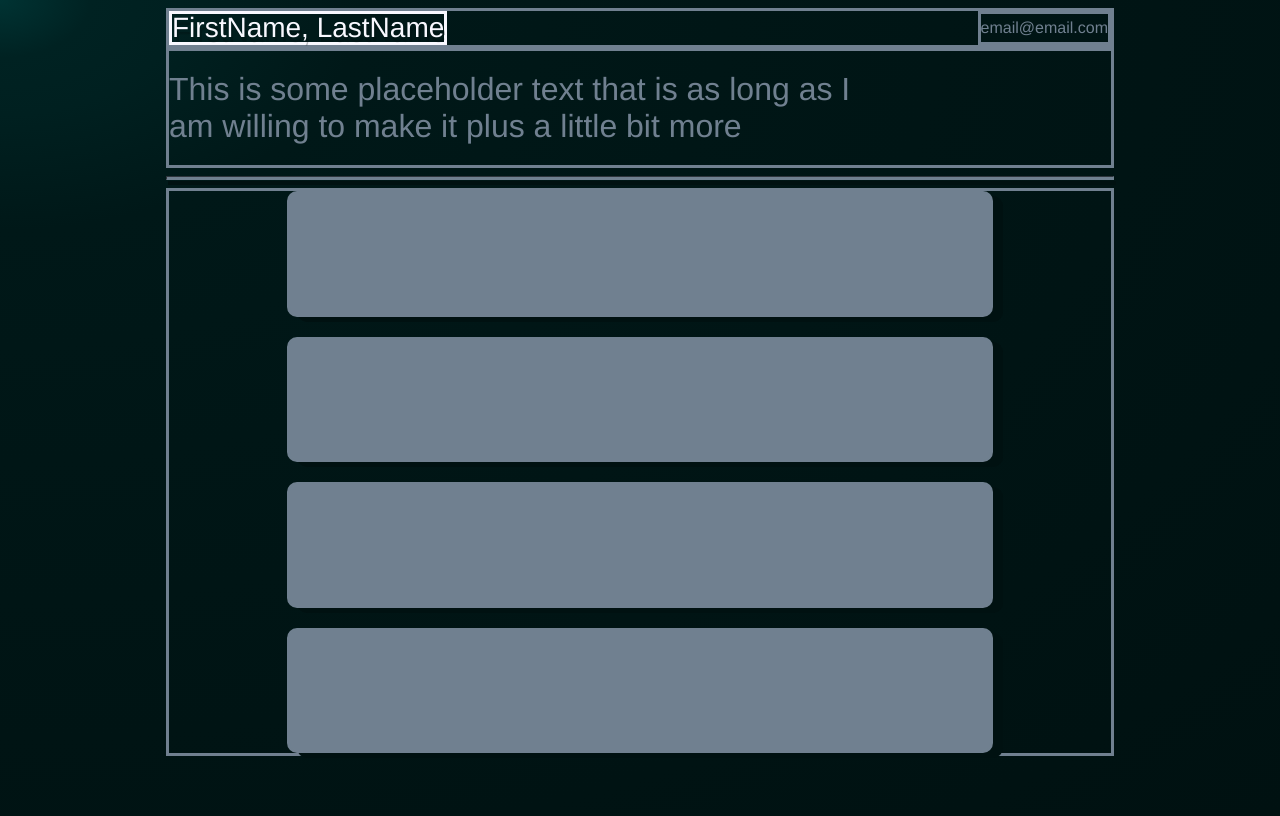
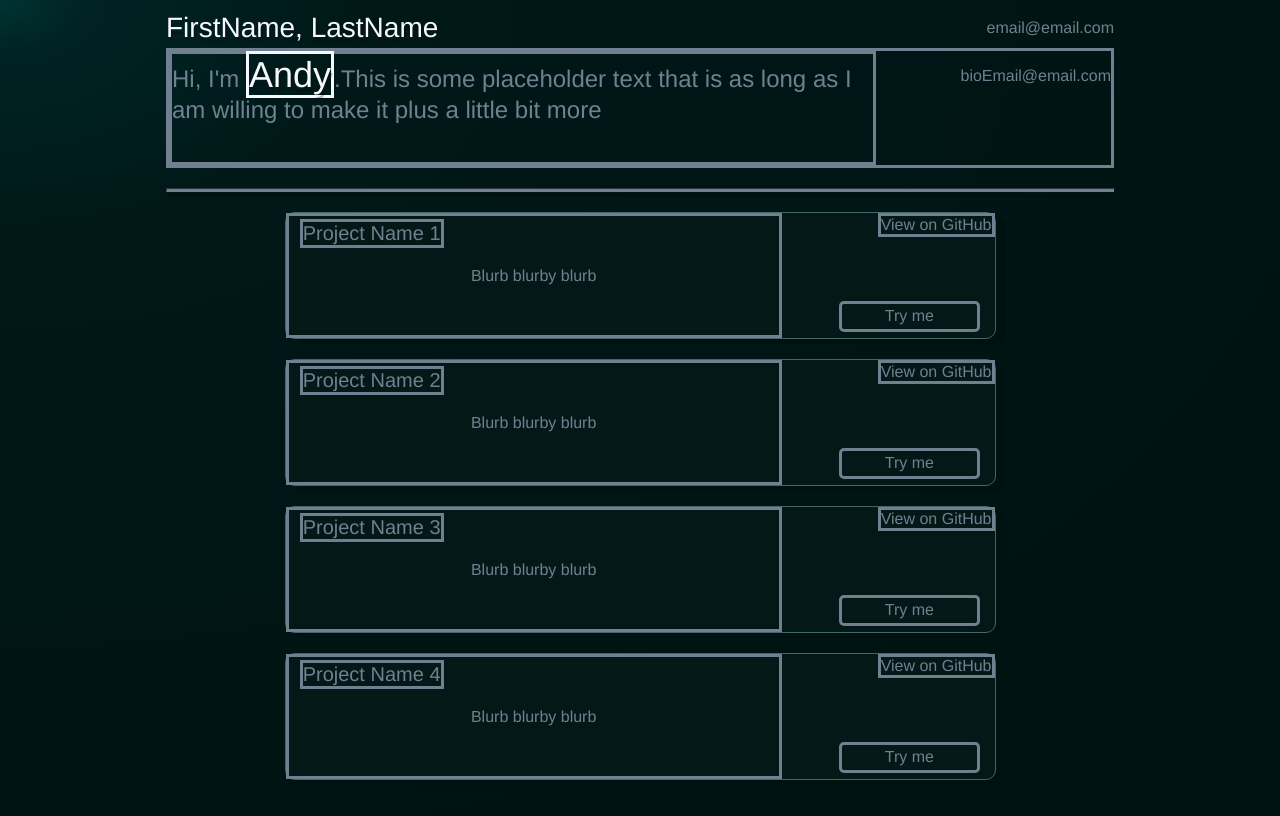
Before and after one commit to wandy0394/wandy0394.github.io, a React (Create React App) app in the folder portfolio/: page / in a window 1280 px wide. Built offline with nearby package versions, Linux system fonts and the light colour scheme.

Commit message:
filled in project card with name, blurb and links

```diff
--- a/portfolio/src/App.css
+++ b/portfolio/src/App.css
@@ -2,6 +2,7 @@
   --common-width: 75%;
   --basic-text: slategray;
   --bright-text: ghostwhite;
+  --common-row-gap: 20px;
 }
 
 * {
@@ -32,10 +33,12 @@ hr {
   background-color: slategrey;
   border-color: slategray;
   box-shadow: 2px 5px #001111;
+  margin-bottom: var(--common-row-gap);
+  margin-top: var(--common-row-gap);
 }
 .my-name, .my-email  {
   color:var(--basic-text);
-  border:solid;
+  /* border:solid; */
   height:100%;
   display:flex;
   align-items: center;
@@ -53,7 +56,7 @@ hr {
 }
 .titlebar-contact, .project-list, .bio {
   width:var(--common-width);
-  border:solid;
+  /* border:solid; */
   margin-left: auto;
   margin-right: auto;
   top:0;
@@ -71,29 +74,90 @@ hr {
   height: 71vh;
   display:flex;
   flex-direction: column;
-  row-gap: 20px;
+  row-gap: var(--common-row-gap);
   justify-content: center;
 }
 .project {
   width: 75%;
   height: 25%;
   border-radius:10px;
-  border:solid;
+  position:relative;
   margin-left:auto;
   margin-right:auto;
-  background-color: slategray;
+  background-color: #051818;
   box-shadow: 10px 5px #001111;
+  border-width: 1px;
+  border-style: solid;
+  border-color: #446666;
 }
+
+
 .project:hover {
-  background-color:lightslategray
+  border-color: #EEFFFF #446666 #446666 #446666;
 }
 
 .bio {
   height: 15vh;
-  font-size:2rem;
   display:flex;
-  align-items: center;
+  justify-content: space-between;
+  padding:0;
+  border:solid;
 }
 .bio-text {
   width:75%;
+  font-size:1.5rem;
+  height:100%;
+  vertical-align: bottom;
+  border:solid;
+  align-self:center;
 }
+.bio-name {
+  display:inline;
+  color:var(--bright-text);
+  font-size: 150%;
+  text-shadow: 2px 5px rgba(0, 11, 11, 25%);
+  border:solid;
+}
+.bio-email {
+  width:25%;
+  /* border:solid; */
+  text-align: right;
+  align-self:flex-start;
+  top:-10px;
+}
+
+.project-name, .project-blurb, .project-demo, .project-source {
+  border-style:solid;
+  position:absolute;
+}
+.project-blurb {
+  top:0;
+  left:0;
+}
+.project-name {
+  top:5%;
+  left:2%;
+  font-size:125%
+}
+.project-demo {
+  right:2%;
+  width: 20%;
+  height:25%;
+  top:70%;
+  display:flex;
+  align-items: center;
+  justify-content: center;
+  border-radius: 5px;
+}
+
+.project-blurb {
+  height:100%;
+  width:70%;
+  display:flex;
+  align-items: center;
+  justify-content: center;
+}
+
+.project-source {
+  right:0;
+}
--- a/portfolio/src/App.js
+++ b/portfolio/src/App.js
@@ -14,22 +14,35 @@ function App() {
       </div>
 
       <div className='bio'>
-        <p className='bio-text'>This is some placeholder text that is as long as I am willing to make it plus a little bit more</p>
+        <p className='bio-text'>Hi, I'm <p className='bio-name'>Andy</p>.This is some placeholder text that is as long as I am willing to make it plus a little bit more</p>
+        <p className='bio-email'>bioEmail@email.com</p>
       </div>
       <hr></hr>
       <div className='project-list'>
         <div className='project'>
-
+          <div className='project-name'>Project Name 1</div>
+          <div className='project-blurb'>Blurb blurby blurb</div>
+          <div className='project-demo'>Try me</div>
+          <div className='project-source'>View on GitHub</div>
         </div>
         <div className='project'>
-
+        <div className='project-name'>Project Name 2</div>
+          <div className='project-blurb'>Blurb blurby blurb</div>
+          <div className='project-demo'>Try me</div>
+          <div className='project-source'>View on GitHub</div>
         </div>
         <div className='project'>
-
+        <div className='project-name'>Project Name 3</div>
+          <div className='project-blurb'>Blurb blurby blurb</div>
+          <div className='project-demo'>Try me</div>
+          <div className='project-source'>View on GitHub</div>
         </div>
 
         <div className='project'>
-
+        <div className='project-name'>Project Name 4</div>
+          <div className='project-blurb'>Blurb blurby blurb</div>
+          <div className='project-demo'>Try me</div>
+          <div className='project-source'>View on GitHub</div>
         </div>
 
     </div>
```
